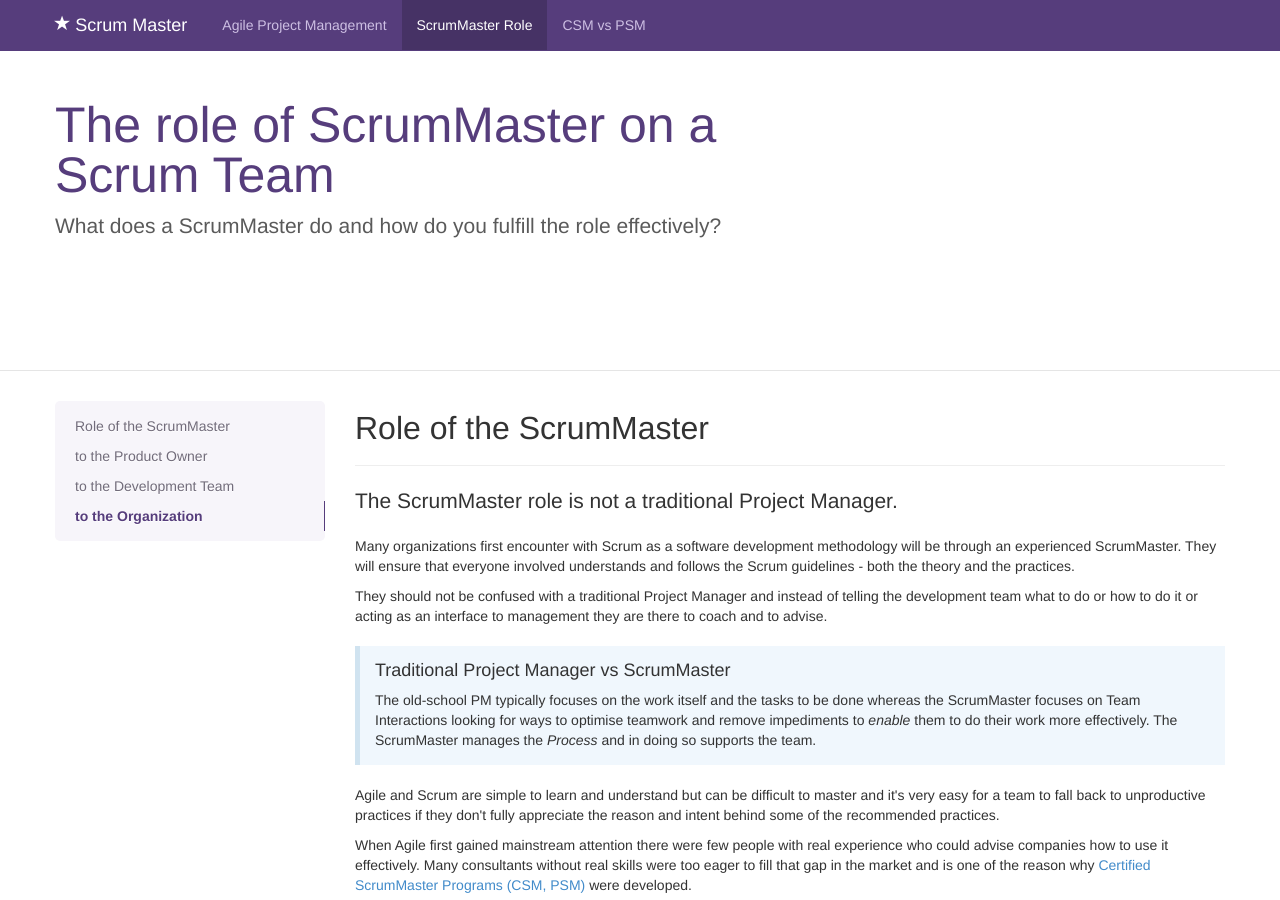
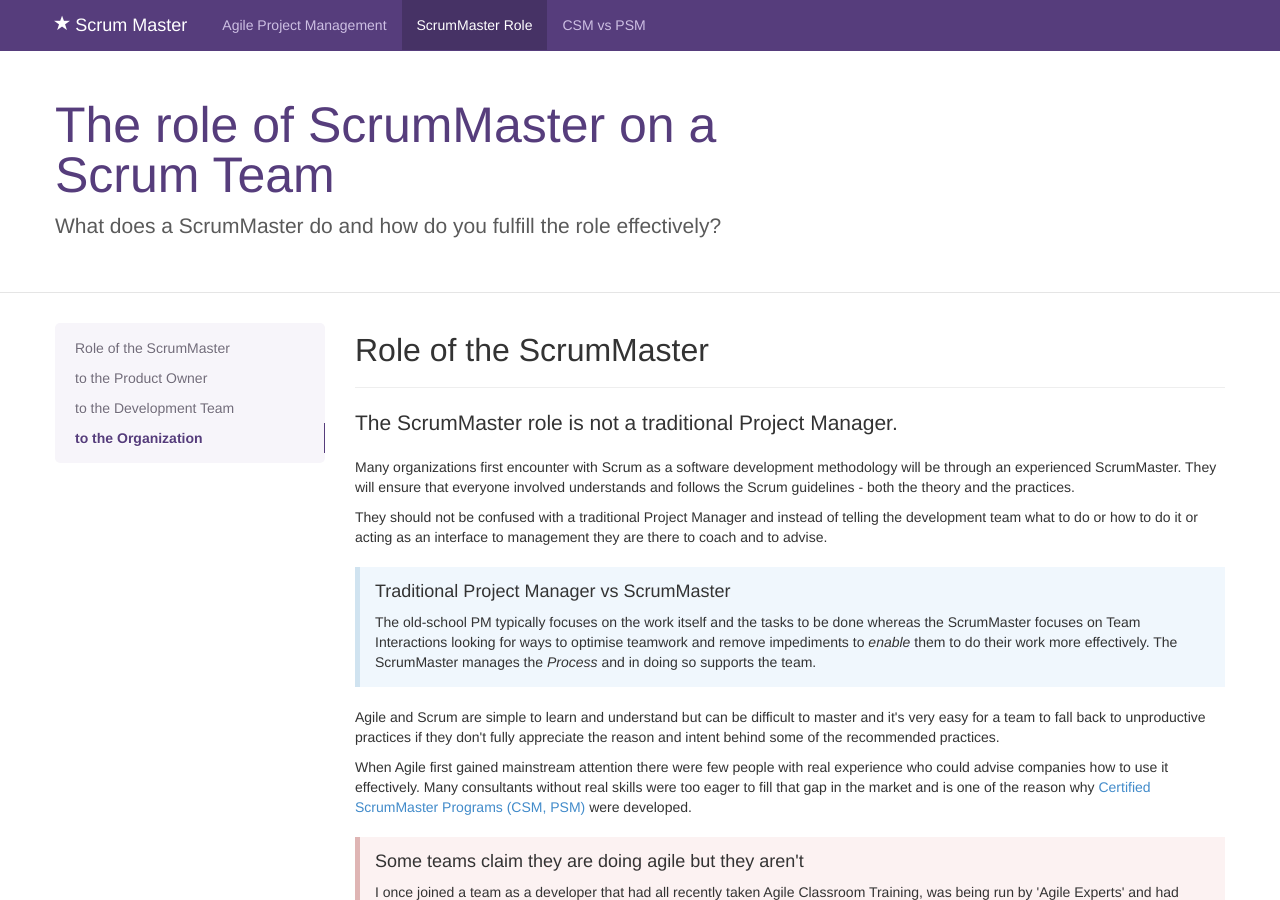
Before and after one commit to CaptainCodeman/agile-scrum-master-training, a Jekyll site: the page built from role-scrummaster-scrum-team/index.html, in a window 1280 px wide and 900 px high. Built offline with Jekyll 4.4.1, drawn with Linux system fonts in a browser that asks for light colours; Markdown is read by kramdown in place of the engine named in the settings.

Commit message:
Remove ads
Experiments with CPC

```diff
--- a/_layouts/default.html
+++ b/_layouts/default.html
@@ -13,7 +13,6 @@
     <!-- Docs page layout -->
     <div class="bs-header">
       <div class="container">
-        {% include ads.html %}
         <h1>{% if page.head %}{{ page.head }}{% else %}{{ page.title }}{% endif %}</h1>
         <p>{{ page.lead }}</p>
       </div>
```
